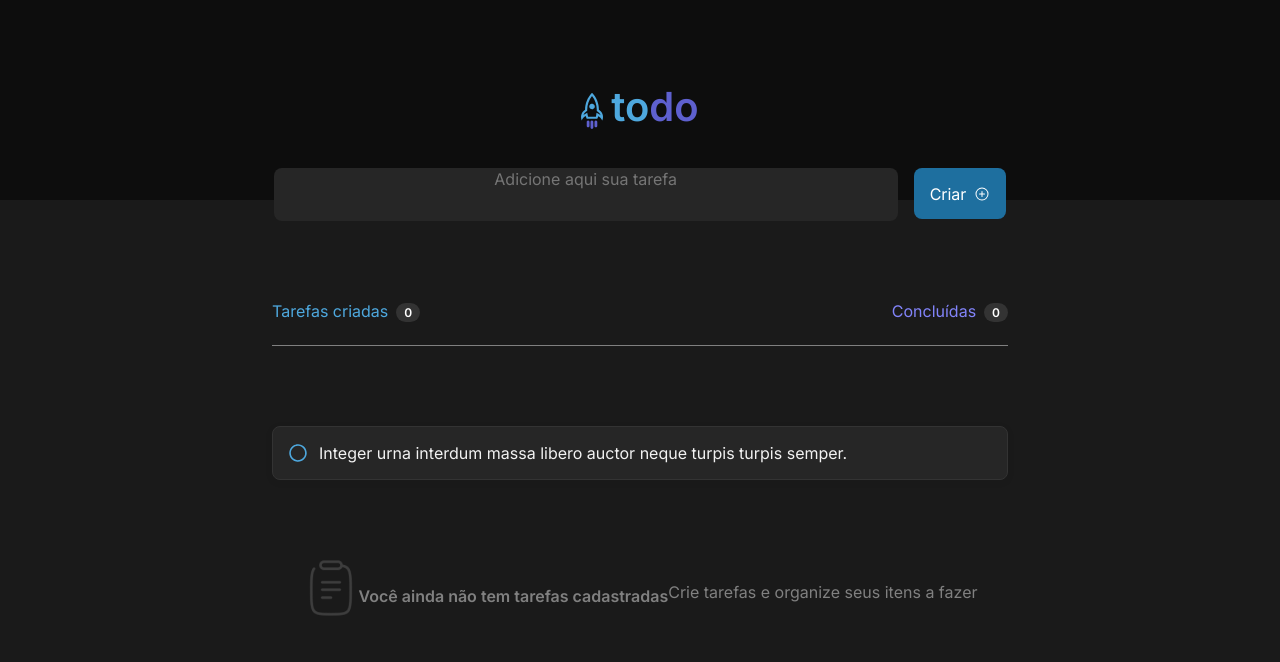
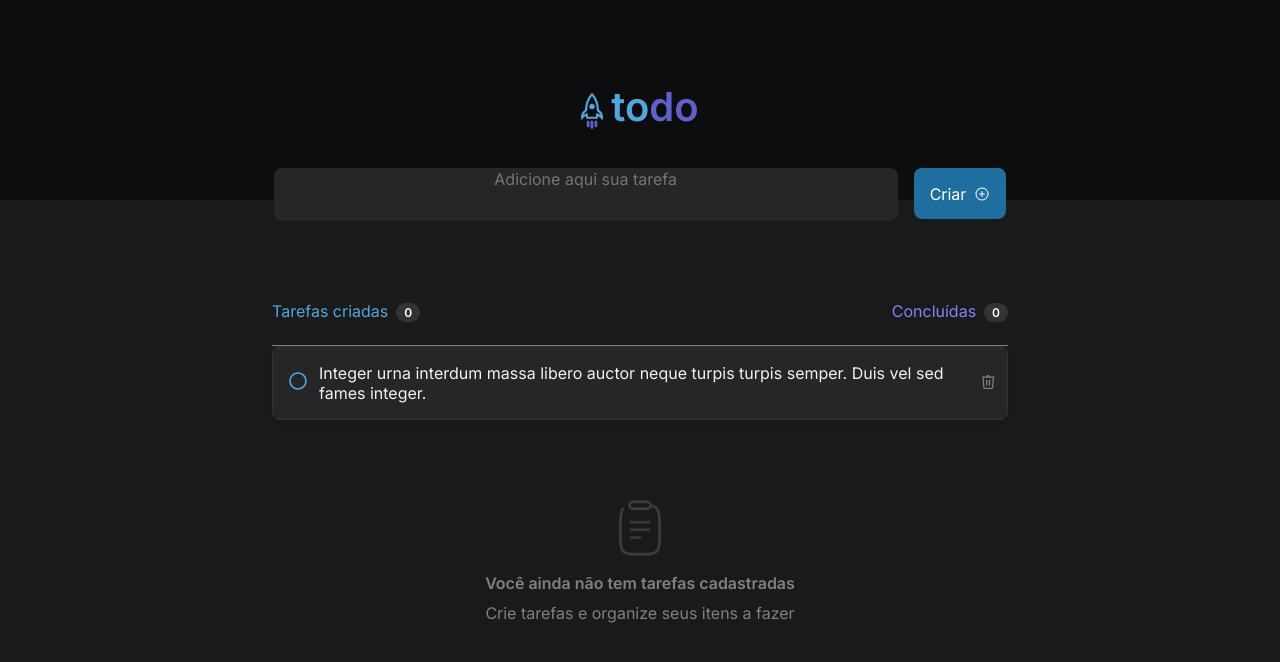
Before and after one commit to souph1s/desafio_rocket, a React (Vite) app in the folder desafio-rocket/: page / in a window 1280 px wide. Shown: the top 662 px of the page. Built offline with nearby package versions, Linux system fonts and the light colour scheme.

Commit message:
create and align buttons

```diff
--- a/desafio-rocket/src/components/Tasks/Tasks.module.css
+++ b/desafio-rocket/src/components/Tasks/Tasks.module.css
@@ -40,7 +40,7 @@
 }
 
 /* Centraliza o conteúdo na tela verticalmente */
-.centeredTasks {
+.centeredNoTasks {
   display: flex;
   flex-direction: column;
   align-items: center;
@@ -86,13 +86,11 @@
   display: flex;
   justify-content: center;
   align-items: center;
-  margin-top: 5rem;
 }
 
 .tasksAdded {
   background: var(--gray-500);
   padding: 1rem;
-  width: 100%;
   display: flex;
   justify-content: left;
   gap: 12px;
@@ -101,4 +99,23 @@
   border-radius: 8px;
   border: 1px solid var(--Gray-400, #333);
   box-shadow: 0px 2px 8px 0px rgba(0, 0, 0, 0.06);
+  position: relative;
 }
+
+.checkButton {
+  background: transparent;
+  border: 0;
+  color: var(--gray-400);
+  cursor: pointer;
+}
+
+.trashButton {
+  background: transparent;
+  border: 0;
+  color: var(--gray-400);
+  cursor: pointer;
+  position: absolute;
+  right: 12px; /* Ajusta para a posição desejada no eixo x */
+  bottom: 50%; /* Ajusta para a posição desejada no eixo y */
+  transform: translateY(50%); /* Ajusta para a posição desejada no eixo y */
+}
--- a/desafio-rocket/src/components/Tasks/Tasks.tsx
+++ b/desafio-rocket/src/components/Tasks/Tasks.tsx
@@ -18,12 +18,18 @@ export function Tasks() {
 
       <div className={styles.centeredTasks}>
         <p className={styles.tasksAdded}>
-          <img src="/src/assets/Radio.svg" alt="" />
+          <button className={styles.checkButton}>
+            <img src="/src/assets/Radio.svg" />
+          </button>
           Integer urna interdum massa libero auctor neque turpis turpis semper.
+          Duis vel sed fames integer.
+          <button className={styles.trashButton}>
+            <img src="/src/assets/Trash.svg" />
+          </button>
         </p>
       </div>
 
-      <div className={styles.centeredContainer}>
+      <div className={styles.centeredNoTasks}>
         <div className={styles.clipboardContainer}>
           <img
             className={styles.clipboard}
```
